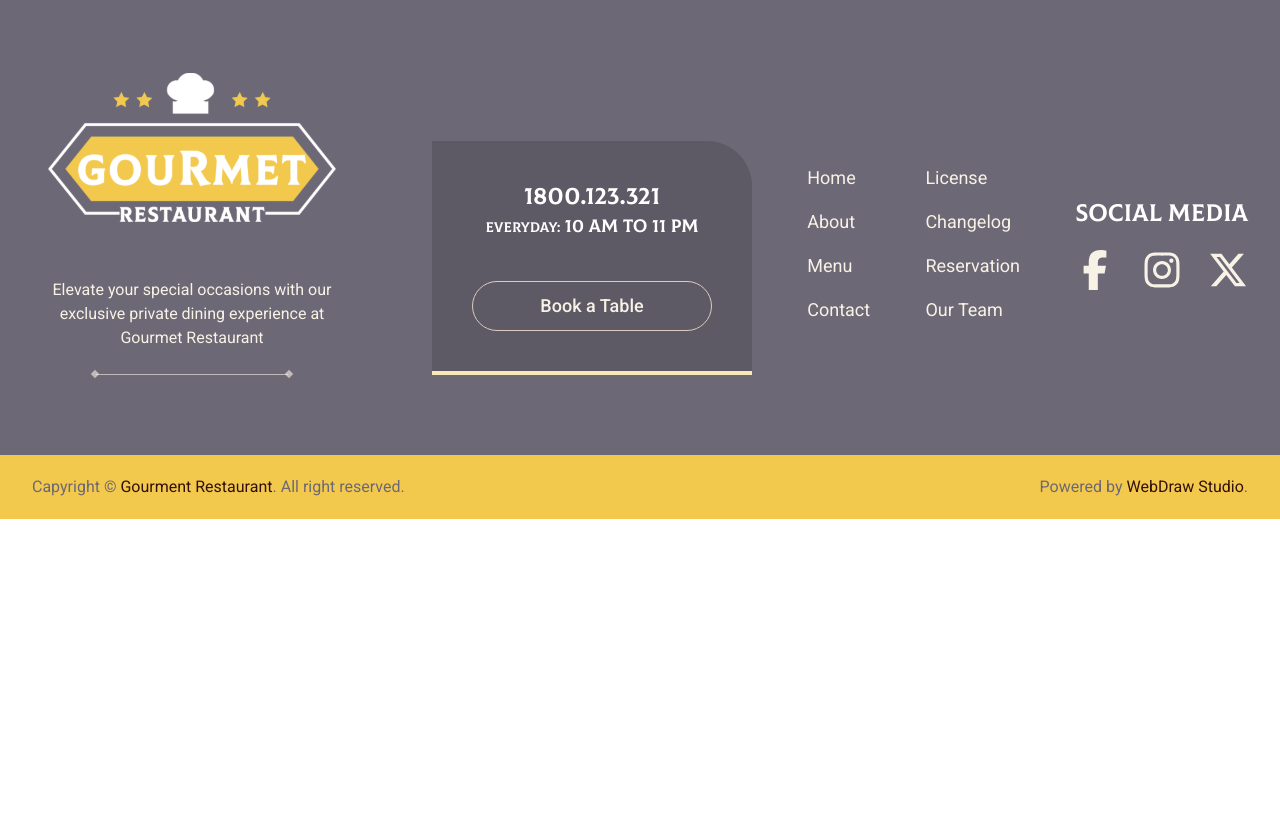
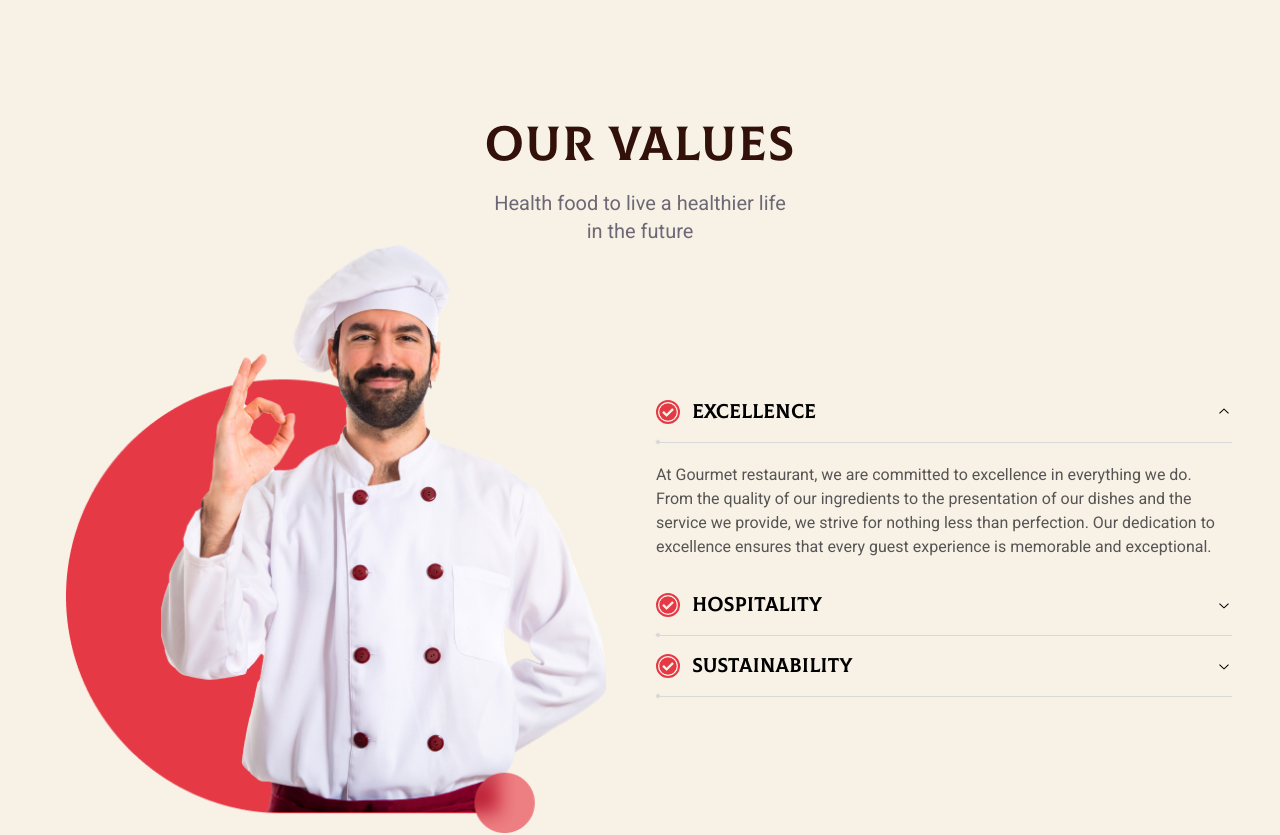
Before and after one commit to imTheoDoR/gourment-restaurant, a Next.js app: page /about in a window 1280 px wide. Shown: the part 2280-3115 px from the top of the page. Before the commit the page ends 2799 px from the top, so only its background shows below. Built offline with nearby package versions, Linux system fonts and the light colour scheme.

Commit message:
about our values element

```diff
--- a/app/about/page.tsx
+++ b/app/about/page.tsx
@@ -1,5 +1,6 @@
 import AboutUs from "@/components/about/about-us";
 import OurPhilosophy from "@/components/about/our-philosophy";
+import OurValues from "@/components/about/our-values";
 import Header from "@/components/header";
 
 export default function AboutPage() {
@@ -12,6 +13,7 @@ export default function AboutPage() {
 
       <AboutUs />
       <OurPhilosophy />
+      <OurValues />
     </main>
   );
 }
--- /dev/null
+++ b/components/about/our-values.tsx
@@ -0,0 +1,78 @@
+"use client";
+
+import Title from "@/components/title";
+import Image from "next/image";
+import {
+  Accordion,
+  AccordionContent,
+  AccordionItem,
+  AccordionTrigger,
+} from "@/components/ui/accordion";
+
+const OurValues = () => {
+  return (
+    <div className="bg-white2 py-32">
+      <div className="container">
+        <Title text="our values" className="text-center pb-5" isDark />
+        <p className="text-center text-gray text-xl max-w-[300px] mx-auto">
+          Health food to live a healthier life in the future
+        </p>
+
+        <div className="grid gap-5 lg:gap-0 grid-cols-1 lg:grid-cols-2 items-center justify-center mt-10 lg:mt-0">
+          <div className="place-self-center">
+            <Image
+              src="/images/about/our-values.png"
+              alt="gourmet restaurant our value"
+              width={546}
+              height={595}
+              className="w-auto lg:w-[540px] max-w-[540px] mx-auto"
+            />
+          </div>
+
+          <Accordion
+            defaultValue="excellence"
+            type="single"
+            collapsible
+            className="max-w-xl w-full mx-auto"
+          >
+            <AccordionItem value="excellence">
+              <AccordionTrigger>Excellence</AccordionTrigger>
+              <AccordionContent>
+                At Gourmet restaurant, we are committed to excellence in
+                everything we do. From the quality of our ingredients to the
+                presentation of our dishes and the service we provide, we strive
+                for nothing less than perfection. Our dedication to excellence
+                ensures that every guest experience is memorable and
+                exceptional.
+              </AccordionContent>
+            </AccordionItem>
+            <AccordionItem value="hospitality">
+              <AccordionTrigger>Hospitality</AccordionTrigger>
+              <AccordionContent>
+                At Gourmet restaurant, we are committed to excellence in
+                everything we do. From the quality of our ingredients to the
+                presentation of our dishes and the service we provide, we strive
+                for nothing less than perfection. Our dedication to excellence
+                ensures that every guest experience is memorable and
+                exceptional.
+              </AccordionContent>
+            </AccordionItem>
+            <AccordionItem value="sustainability">
+              <AccordionTrigger>Sustainability</AccordionTrigger>
+              <AccordionContent>
+                At Gourmet restaurant, we are committed to excellence in
+                everything we do. From the quality of our ingredients to the
+                presentation of our dishes and the service we provide, we strive
+                for nothing less than perfection. Our dedication to excellence
+                ensures that every guest experience is memorable and
+                exceptional.
+              </AccordionContent>
+            </AccordionItem>
+          </Accordion>
+        </div>
+      </div>
+    </div>
+  );
+};
+
+export default OurValues;
--- a/components/footer.tsx
+++ b/components/footer.tsx
@@ -10,7 +10,7 @@ const Footer = () => {
   return (
     <footer className="bg-gray">
       <div className="container flex flex-col lg:flex-row justify-center gap-20 py-20">
-        <div className="max-w-max lg:max-w-xs">
+        <div className="max-w-max lg:max-w-xs mx-auto">
           <Image
             src="/images/logo.svg"
             alt="gourments restaurant logo footer"
--- /dev/null
+++ b/components/ui/accordion.tsx
@@ -0,0 +1,60 @@
+"use client";
+
+import * as React from "react";
+import * as AccordionPrimitive from "@radix-ui/react-accordion";
+import { ChevronDownIcon } from "@radix-ui/react-icons";
+import { FaCheckCircle } from "react-icons/fa";
+
+import { cn } from "@/lib/utils";
+
+const Accordion = AccordionPrimitive.Root;
+
+const AccordionItem = React.forwardRef<
+  React.ElementRef<typeof AccordionPrimitive.Item>,
+  React.ComponentPropsWithoutRef<typeof AccordionPrimitive.Item>
+>(({ className, ...props }, ref) => (
+  <AccordionPrimitive.Item ref={ref} className={className} {...props} />
+));
+AccordionItem.displayName = "AccordionItem";
+
+const AccordionTrigger = React.forwardRef<
+  React.ElementRef<typeof AccordionPrimitive.Trigger>,
+  React.ComponentPropsWithoutRef<typeof AccordionPrimitive.Trigger>
+>(({ className, children, ...props }, ref) => (
+  <AccordionPrimitive.Header className="flex flex-col">
+    <AccordionPrimitive.Trigger
+      ref={ref}
+      className={cn(
+        "flex flex-1 items-center justify-between py-4 transition-all [&[data-state=open]>svg]:rotate-180",
+        className
+      )}
+      {...props}
+    >
+      <div className="flex items-center text-xl font-colus text-dark">
+        <FaCheckCircle className="w-6 h-6 border-2 border-red text-red rounded-full p-px mr-3" />
+        {children}
+      </div>
+      <ChevronDownIcon className="h-4 w-4 shrink-0 text-dark transition-transform duration-200 dark:text-neutral-400" />
+    </AccordionPrimitive.Trigger>
+    <div className="w-full h-px bg-[#D9D9D9] relative">
+      <div className="w-1 h-1 rotate-45 bg-[#D9D9D9] absolute top-1/2 bottom-1/2 left-0 transform -translate-y-1/2" />
+    </div>
+  </AccordionPrimitive.Header>
+));
+AccordionTrigger.displayName = AccordionPrimitive.Trigger.displayName;
+
+const AccordionContent = React.forwardRef<
+  React.ElementRef<typeof AccordionPrimitive.Content>,
+  React.ComponentPropsWithoutRef<typeof AccordionPrimitive.Content>
+>(({ className, children, ...props }, ref) => (
+  <AccordionPrimitive.Content
+    ref={ref}
+    className="overflow-hidden text-[16px] text-[#565454] data-[state=closed]:animate-accordion-up data-[state=open]:animate-accordion-down"
+    {...props}
+  >
+    <div className={cn("pb-4 pt-5", className)}>{children}</div>
+  </AccordionPrimitive.Content>
+));
+AccordionContent.displayName = AccordionPrimitive.Content.displayName;
+
+export { Accordion, AccordionItem, AccordionTrigger, AccordionContent };
--- a/package.json
+++ b/package.json
@@ -10,6 +10,7 @@
   },
   "dependencies": {
     "@hookform/resolvers": "^3.3.4",
+    "@radix-ui/react-accordion": "^1.1.2",
     "@radix-ui/react-dialog": "^1.0.5",
     "@radix-ui/react-icons": "^1.3.0",
     "@radix-ui/react-label": "^2.0.2",
```
Also changed, not shown: public/images/about/our-values.png (added), 1 other file (tests, documents, lock files or other folders).
